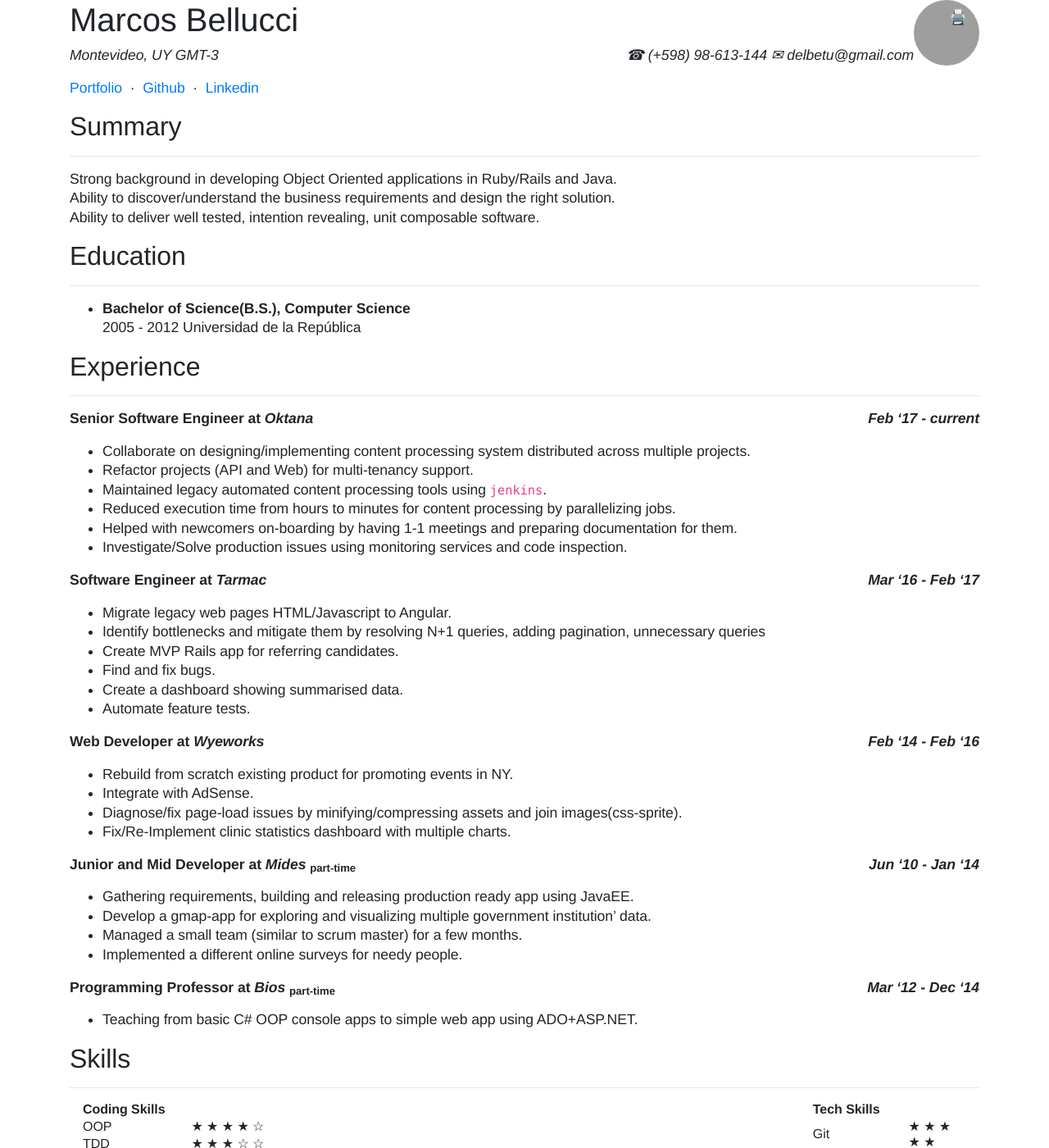
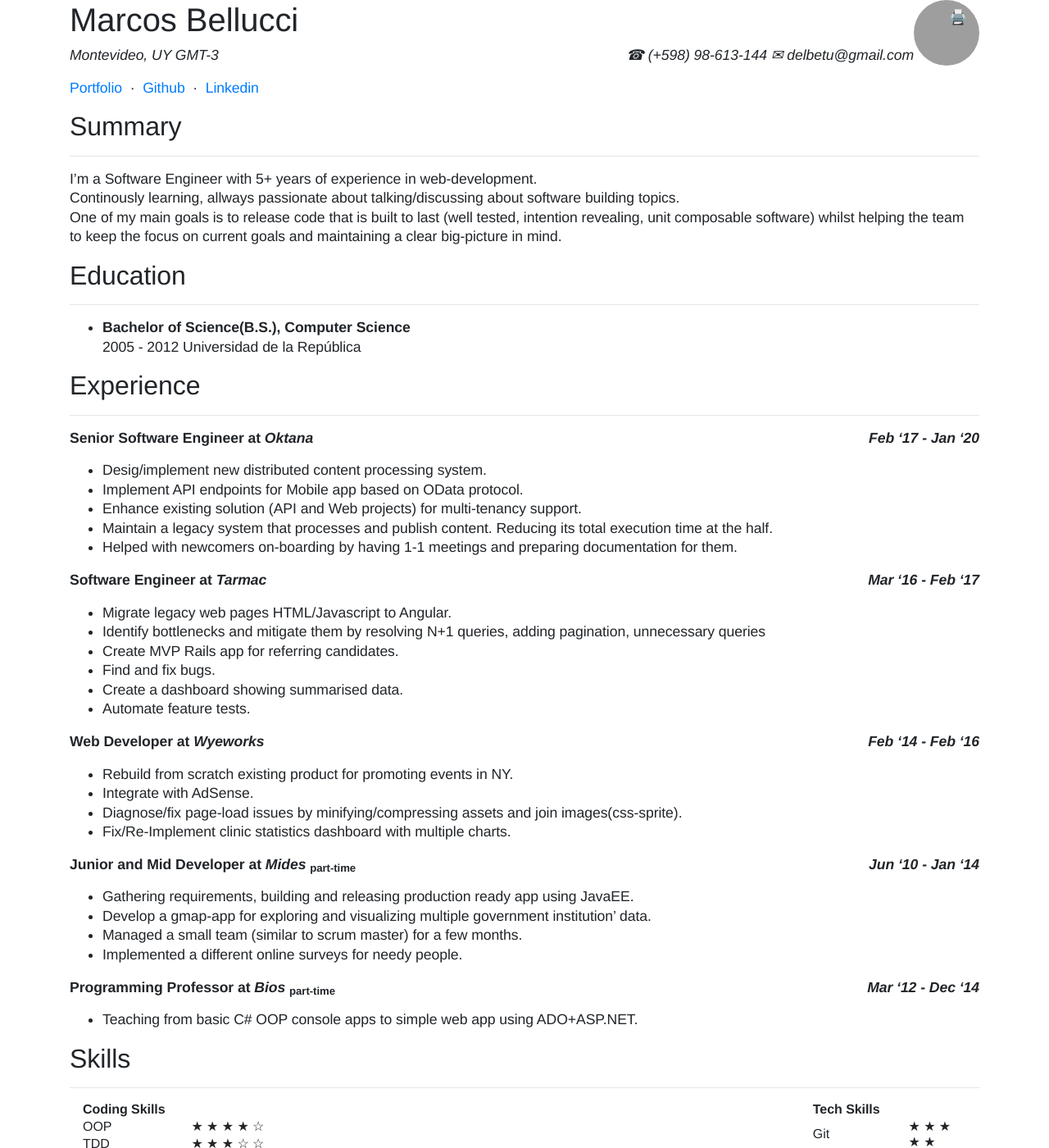
Before and after one commit to delbetu/delbetu.github.io, a Jekyll site: the page built from resume.md, in a window 1280 px wide and 1400 px high. Shown: the whole window at 82% size. Built offline with Jekyll 4.4.1, drawn with Linux system fonts in a browser that asks for light colours; emoji names are drawn with the system emoji font; some of the changed text lies outside the part shown; grey boxes are pictures that could not be loaded.

Commit message:
Update resume.md

```diff
--- a/resume.md
+++ b/resume.md
@@ -18,9 +18,9 @@ Marcos Bellucci &#9742; (+598) 98-613-144 &#9993; delbetu@gmail.com
 
 ## Summary
 ---
-Strong background in developing Object Oriented applications in Ruby/Rails and Java.
-Ability to discover/understand the business requirements and design the right solution.
-Ability to deliver well tested, intention revealing, unit composable software.
+I'm a Software Engineer with 5+ years of experience in web-development.
+Continously learning, allways passionate about talking/discussing about software building topics.
+One of my main goals is to release code that is built to last (well tested, intention revealing, unit composable software) whilst helping the team to keep the focus on current goals and maintaining a clear big-picture in mind.
 
 ## Education
 ---
@@ -30,13 +30,12 @@ Ability to deliver well tested, intention revealing, unit composable software.
 ## Experience
 ---
 
-**Senior Software Engineer at *Oktana*                       *Feb '17 - current*{:.float-right}**
- - Collaborate on designing/implementing content processing system distributed across multiple projects.
- - Refactor projects (API and Web) for multi-tenancy support.
- - Maintained legacy automated content processing tools using `jenkins`.
- - Reduced execution time from hours to minutes for content processing by parallelizing jobs.
+**Senior Software Engineer at *Oktana*                       *Feb '17 - Jan '20*{:.float-right}**
+ - Desig/implement new distributed content processing system.
+ - Implement API endpoints for Mobile app based on OData protocol.
+ - Enhance existing solution (API and Web projects) for multi-tenancy support.
+ - Maintain a legacy system that processes and publish content. Reducing its total execution time at the half.
  - Helped with newcomers on-boarding by having 1-1 meetings and preparing documentation for them.
- - Investigate/Solve production issues using monitoring services and code inspection.
 
 
 **Software Engineer at *Tarmac*                              *Mar '16 - Feb '17*{:.float-right}**
@@ -126,8 +126,8 @@ Expressed Skills
 - [X] English
 - [X] Hard skills
 - [X] Fast learning
-- [ ] Constant Improving
-- [ ] Strong problem solving and analytical skills
+- [X] Constant Improving
+- [X] Strong problem solving and analytical skills
 
 TODO
 ---
```
Also changed, not shown: other parts of resume.md (+3 -2 lines).
